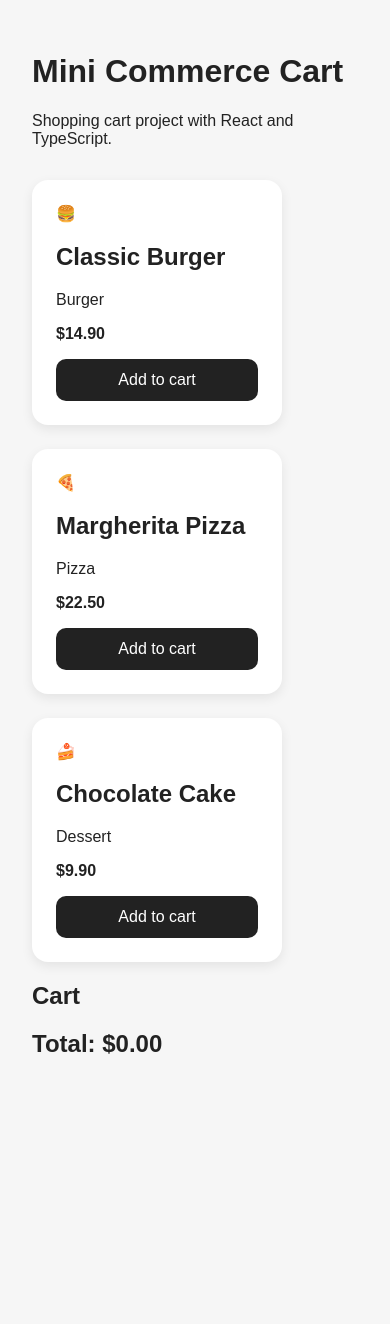
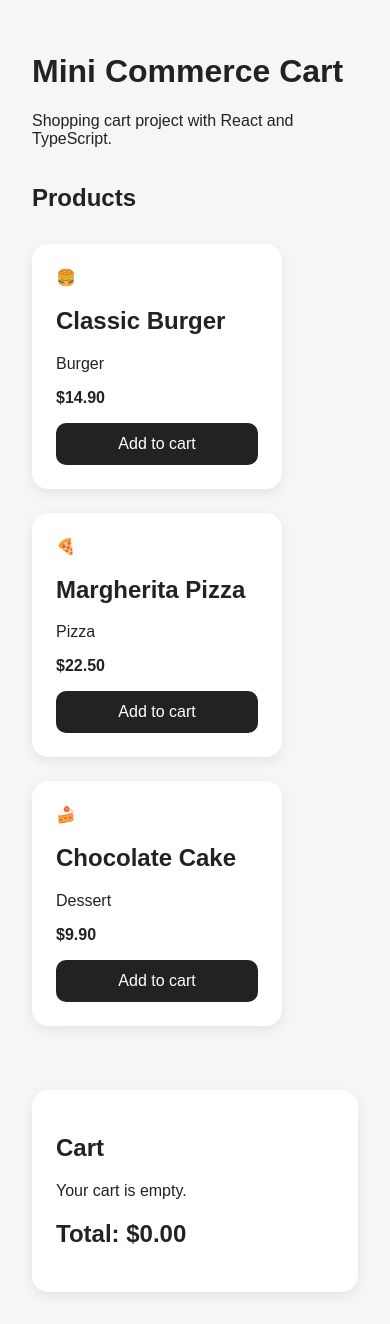
Before and after one commit to CharlesNeres/mini-commerce-cart, a React (Vite) app: page / in a window 390 px wide. Before the commit the page ends 1110 px from the top, so only its background shows below. Built offline with nearby package versions, Linux system fonts and the light colour scheme.

Commit message:
style: improve shopping cart layout

```diff
--- a/src/App.css
+++ b/src/App.css
@@ -14,6 +14,16 @@ main {
   padding: 32px;
 }
 
+.app-layout {
+  display: flex;
+  gap: 32px;
+  align-items: flex-start;
+}
+
+.app-layout > section:first-child {
+  flex: 1;
+}
+
 .products {
   display: flex;
   gap: 24px;
@@ -28,6 +38,38 @@ main {
   box-shadow: 0 4px 12px rgba(0, 0, 0, 0.08);
 
   width: 250px;
+}
+
+.cart {
+  width: 360px;
+  background-color: white;
+  padding: 24px;
+  border-radius: 16px;
+  box-shadow: 0 4px 12px rgba(0, 0, 0, 0.08);
+  margin-top: 32px;
+}
+
+.cart-item {
+  padding: 16px 0;
+  border-bottom: 1px solid #eee;
+
+  display: flex;
+  justify-content: space-between;
+  align-items: center;
+}
+
+.cart-item h3 {
+  margin: 0;
+}
+
+@media (max-width: 900px) {
+  .app-layout {
+    flex-direction: column;
+  }
+
+  .cart {
+    width: 100%;
+  }
 }
 
 button {
--- a/src/App.tsx
+++ b/src/App.tsx
@@ -69,6 +69,10 @@ function App() {
       <h1>Mini Commerce Cart</h1>
       <p>Shopping cart project with React and TypeScript.</p>
 
+      <div className="app-layout">
+        <section>
+          <h2>Products</h2>
+
           <section className="products">
             {products.map((product) => (
               <article className="product-card" key={product.id}>
@@ -80,13 +84,18 @@ function App() {
               </article>
             ))}
           </section>
+        </section>
 
         <section className="cart">
           <h2>Cart</h2>
+
+          {cart.length === 0 && <p>Your cart is empty.</p>}
+
           {cart.map((item) => (
             <article key={item.id} className="cart-item">
               <div>
                 <h3>{item.name}</h3>
+
                 <div className="quantity-controls">
                   <button onClick={() => decreaseQuantity(item.id)}>-</button>
                   <span>{item.quantity}</span>
@@ -100,6 +109,7 @@ function App() {
 
           <h2>Total: ${cartTotal.toFixed(2)}</h2>
         </section>
+      </div>
     </main>
   );
 }
```
Lines whose indentation alone changed are shown as unchanged.
